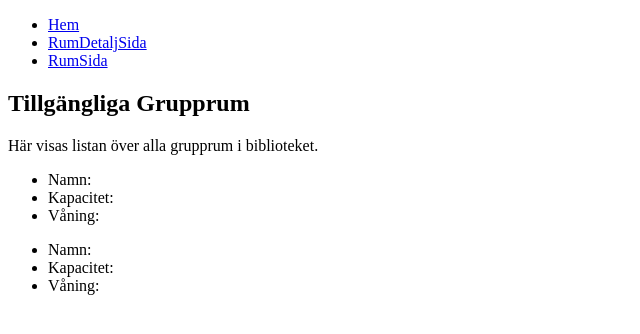
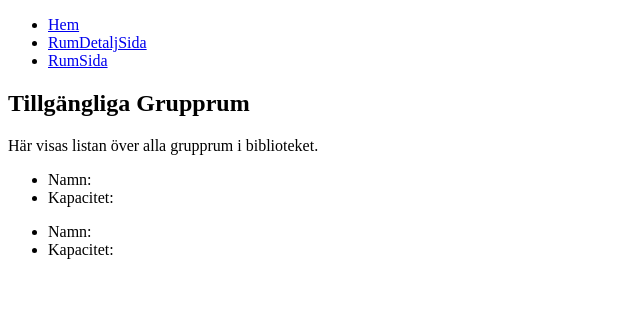
Before and after one commit to MelvinAnderhagen/grupp4-ts-examinerande, a React (Vite) app: page /rumsida in a window 1280 px wide. Shown: the top 334 px of the page, without its empty margins (0-640 px from the left). Built offline with nearby package versions, Linux system fonts and the light colour scheme; data requests are answered from the project's data file.

Commit message:
Removed location

```diff
--- a/src/pages/RumSida.tsx
+++ b/src/pages/RumSida.tsx
@@ -13,7 +13,6 @@ export function RumSida() {
           <ul>
             <li key={r.id}>Namn: {r.name}</li>
             <li>Kapacitet: {r.capacity}</li>
-            <li>Våning: {r.location}</li>
           </ul>
         ))
       ) : (
```
